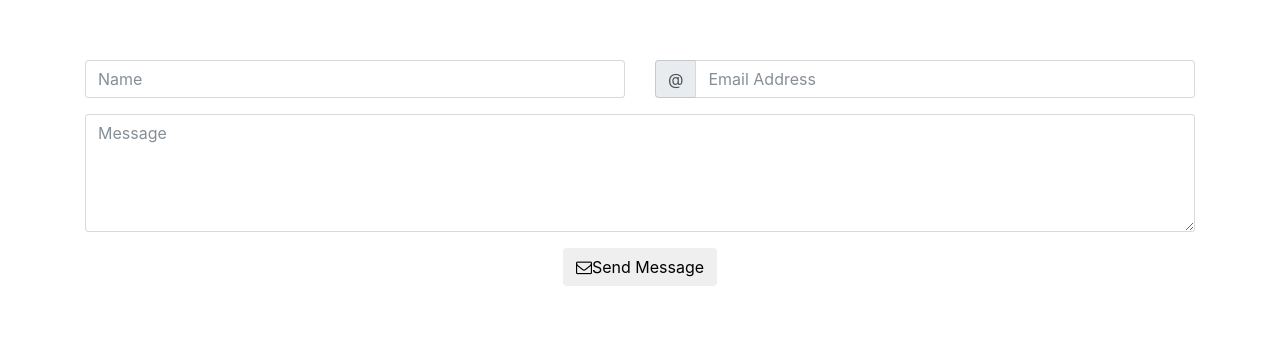
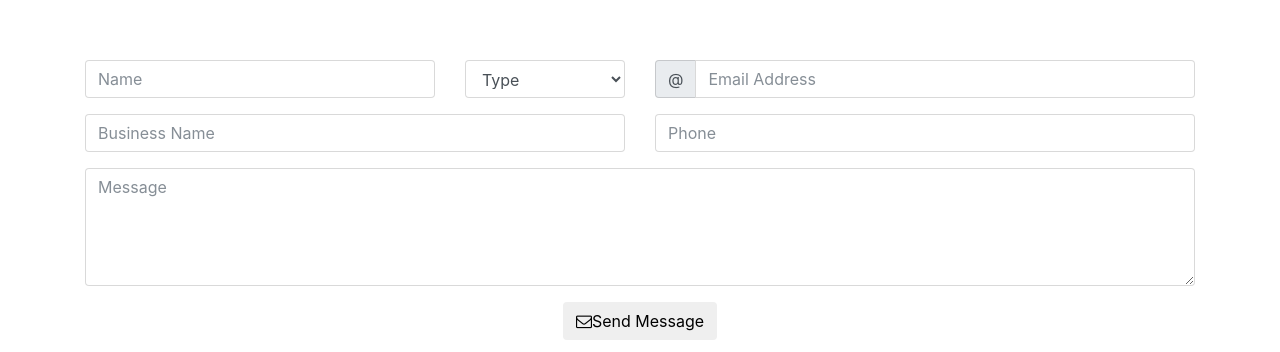
Before and after one commit to nextevent/NextEvent.github.io, a website with bundled scripts: page index.html in a window 1280 px wide. Shown: the part 1687-2039 px from the top of the page. Built offline with nearby package versions, Linux system fonts and the light colour scheme; grey boxes are pictures that could not be loaded.

Commit message:
add email form details

```diff
--- a/index.html
+++ b/index.html
@@ -15,7 +15,8 @@
 
     <!-- Custom Fonts -->
     <link href="vendor/font-awesome/css/font-awesome.min.css" rel="stylesheet" type="text/css">
-    <link href="https://fonts.googleapis.com/css?family=Source+Sans+Pro:300,400,700,300italic,400italic,700italic" rel="stylesheet" type="text/css">
+    <link href="https://fonts.googleapis.com/css?family=Source+Sans+Pro:300,400,700,300italic,400italic,700italic" rel="stylesheet"
+        type="text/css">
 
     <!-- Custom CSS -->
     <link href="css/stylish-portfolio.css" rel="stylesheet">
@@ -57,15 +58,18 @@
     <!-- Header -->
     <header class="header" id="top">
         <div class="text-vertical-center">
-            <img src="img/logo.png" style="width: 300px; padding-bottom: 150px" >
-            <img src="img/byline.png" style="width: 300px; padding-bottom: 150px" >
+            <img src="img/logo.png" style="width: 300px; padding-bottom: 150px">
+            <img src="img/byline.png" style="width: 300px; padding-bottom: 150px">
         </div>
     </header>
 
     <section id="about" class="about">
         <div class="container">
             <h2 class="text-center">What is Next Event?</h2>
-            <p class="lead">Next Event is the next generation booking and networking platform for event management. Next Event will allow ANYBODY to book and organise an event from End to End, quickly and efficiently. By networking suppliers, entertainers, venues and event organisers in a one stop shop experience. It’s about making it easy for the customer, all information from once source, one email and one platform</p>
+            <p class="lead">Next Event is the next generation booking and networking platform for event management. Next Event will allow
+                ANYBODY to book and organise an event from End to End, quickly and efficiently. By networking suppliers,
+                entertainers, venues and event organisers in a one stop shop experience. It’s about making it easy for the
+                customer, all information from once source, one email and one platform</p>
         </div>
         <!-- /.container -->
     </section>
@@ -84,18 +88,45 @@
         <div class="container">
             <form class="contact-form" method="post" action="https://formspree.io/shorter.david@gmail.com">
                 <div class="row">
-                    <div class="col-sm-6">
+                    <div class="col-sm-4">
                         <div class="form-group">
                             <div class="input-group">
                                 <input type="text" class="form-control" name="name" placeholder="Name" id="name" aria-describedby="sizing-addon2">
                             </div>
                         </div>
                     </div>
+                    <div class="col-sm-2">
+                        <div class="form-group">
+                            <select class="form-control" id="sel1" name="Role">
+                                <option value="Unknown" selected disabled>Type</option>
+                                <option>Venue</option>
+                                <option>Event Organiser</option>
+                                <option>Event Organiser</option>
+                                <option>Entertainer</option>
+                                <option>Event Supplier</option>
+                                <option>Other</option>
+                            </select>
+                        </div>
+                    </div>
                     <div class="col-sm-6">
                         <div class="form-group">
                             <div class="input-group">
                                 <span class="input-group-addon" id="sizing-addon2">@</span>
-                                <input type="text" class="form-control" placeholder="Email Address" name="email" id="email" aria-describedby="sizing-addon2">
+                                <input type="email" class="form-control" placeholder="Email Address" name="email" id="email" aria-describedby="sizing-addon2">
+                            </div>
+                        </div>
+                    </div>
+                    <div class="col-sm-6">
+                        <div class="form-group">
+                            <div class="input-group">
+                                <input type="text" class="form-control" name="businesss" placeholder="Business Name" id="business" aria-describedby="sizing-addon2">
+                            </div>
+                        </div>
+                    </div>
+                    <div class="col-sm-6">
+                        <div class="form-group">
+                            <div class="input-group">
+                                <input type="tel" class="form-control" placeholder="Phone" name="phone number" id="phone" aria-describedby="sizing-addon2">
                             </div>
                         </div>
                     </div>
```
Lines whose indentation alone changed are shown as unchanged.
